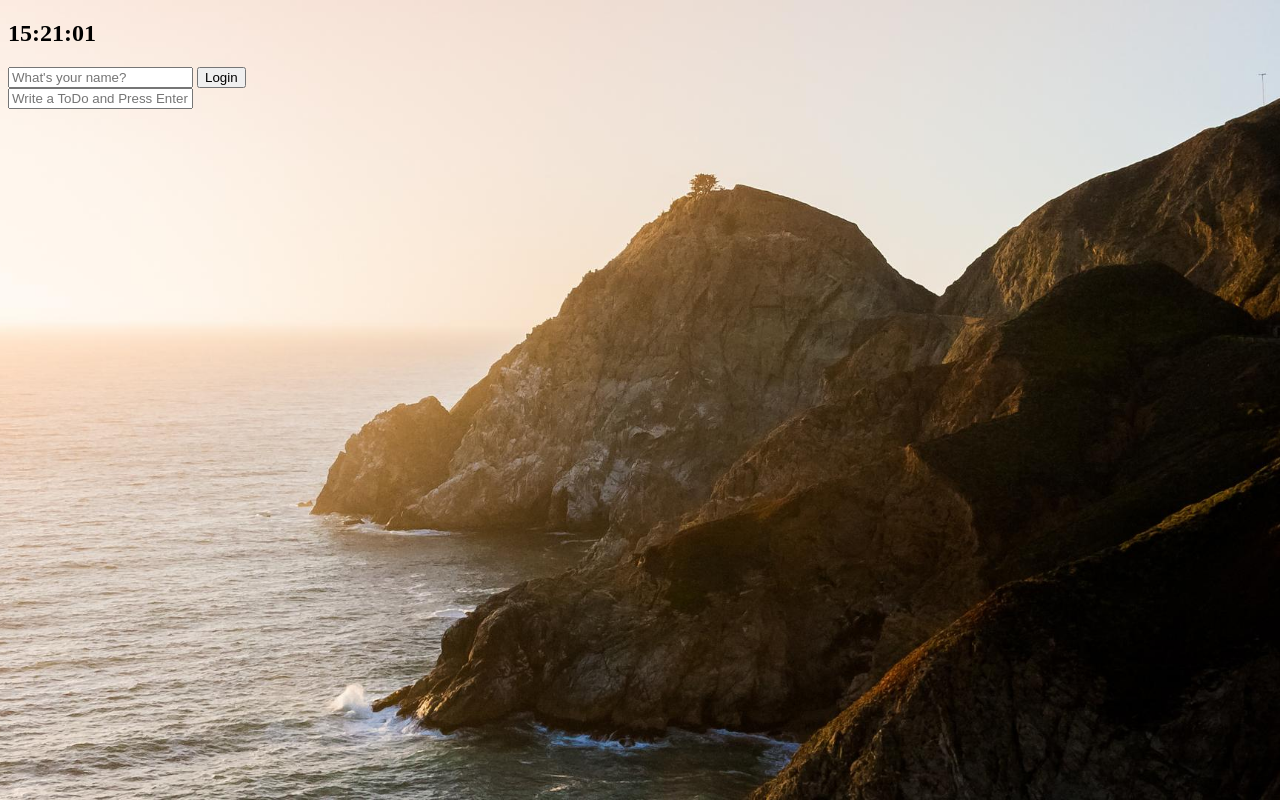
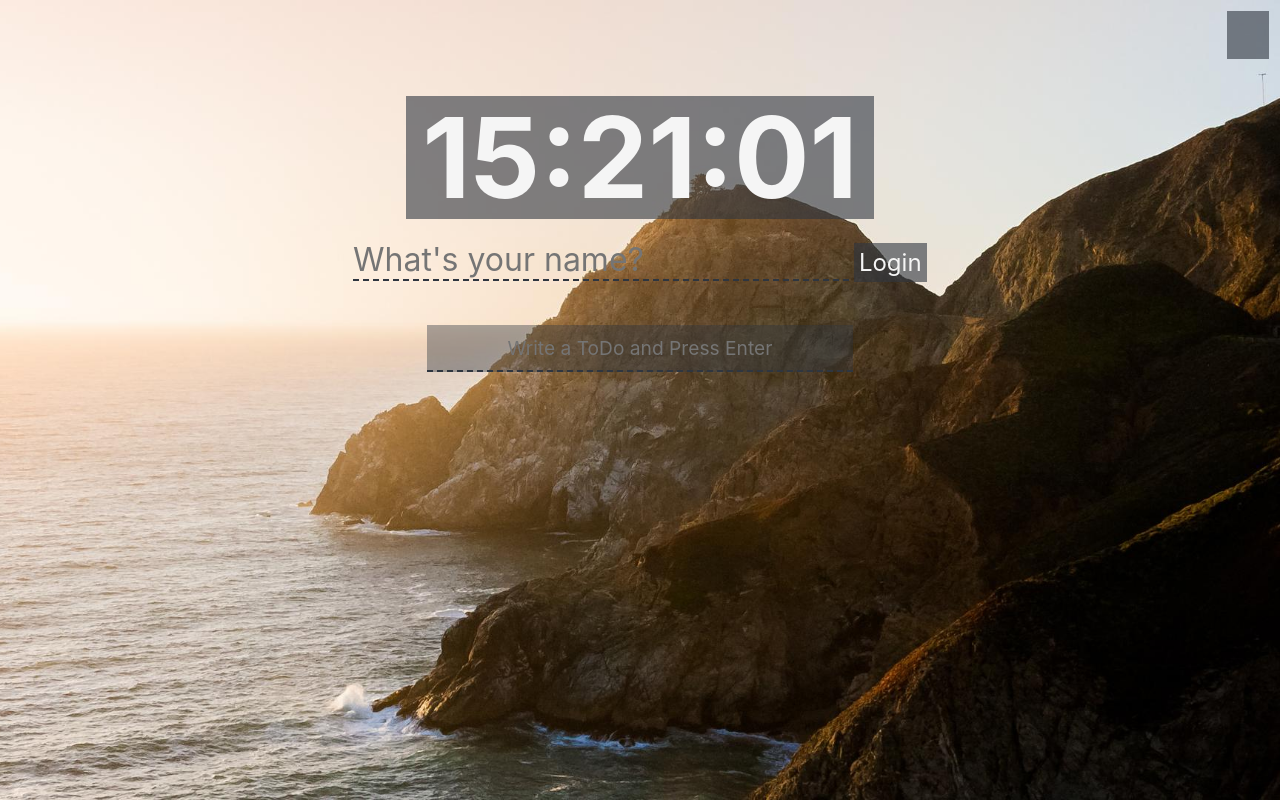
Before and after one commit to yoobato/momentum, a plain HTML site: page index.html in a window 1280 px wide. Drawn offline with Linux system fonts and the light colour scheme.

Commit message:
Add styles

```diff
--- a/css/style.css
+++ b/css/style.css
@@ -1,3 +1,106 @@
+* {
+  font-family: -apple-system, BlinkMacSystemFont, 'Segoe UI', Roboto, Oxygen, Ubuntu, Cantarell, 'Open Sans', 'Helvetica Neue', sans-serif;
+  margin: 0;
+  padding: 0;
+}
+
+.weather {
+  position: absolute;
+  top: 8pt;
+  right: 8pt;
+  text-align: right;
+  background-color: rgba(47, 54, 64, 0.6);
+  color: whitesmoke;
+  padding: 16pt;
+}
+
+#location {
+  margin-bottom: 4pt;
+}
+#weather {
+  font-weight: bold;
+  font-size: 1.2em;
+}
+
+.main {
+  display: flex;
+  flex-direction: column;
+  align-items: center;
+}
+
+#clock {
+  font-size: 7em;
+  background-color: rgba(47, 54, 64, 0.6);
+  line-height: 100%;
+  color: whitesmoke;
+  margin: 72pt 0 16pt 0;
+  padding: 4pt 12pt;
+}
+
+.loginContainer {
+  margin-bottom: 32pt;
+}
+#usernameInput {
+  border-top: 0;
+  border-left: 0;
+  border-right: 0;
+  border-bottom: 1.5pt dashed rgb(47, 54, 64);
+  color: whitesmoke;
+  background: transparent;
+  font-size: 2em;
+}
+.submitButton {
+  background-color: rgba(47, 54, 64, 0.6);
+  color: whitesmoke;
+  border: 0;
+  padding: 4pt;
+  font-size: 1.5em;
+}
+
+#greeting {
+  font-size: 3em;
+  background-color: rgba(47, 54, 64, 0.6);
+  color: whitesmoke;
+  padding: 4pt 12pt;
+}
+
+#toDoInput {
+  border-top: 0;
+  border-left: 0;
+  border-right: 0;
+  border-bottom: 1.5pt dashed rgb(47, 54, 64);
+  color: whitesmoke;
+  background: rgba(47, 54, 64, 0.4);
+  font-size: 1.2em;
+  width: 320pt;
+  text-align: center;
+  padding-top: 8pt;
+  padding-bottom: 8pt;
+  margin-bottom: 16pt;
+}
+
+#toDoList {
+  list-style: none;
+  padding: 8pt;
+  font-size: 1.1em;
+}
+#toDoList li {
+  color: whitesmoke;
+  background: rgba(47, 54, 64, 0.4);
+  padding-top: 4pt;
+  padding-bottom: 4pt;
+  margin-top: 2pt;
+  padding-left: 4pt;
+}
+
+#toDoList li button {
+  float: right;
+  background: transparent;
+  border: 0;
+  padding-left: 4pt;
+  padding-right: 4pt;
+}
+
 .hidden {
   display: none;
 }
--- a/index.html
+++ b/index.html
@@ -7,26 +7,32 @@
     <title>Momentum</title>
   </head>
   <body>
+    <!-- Weather -->
+    <div class="weather">
+      <div id="location"></div>
+      <div id="weather"></div>
+    </div>
+
+    <div class="main">
       <!-- Clock -->
-    <h2 id="clock">-:-:-</h2>
+      <h1 id="clock">-:-:-</h1>
 
+      <div class="loginContainer">
         <!-- Login (Greeting) -->
         <form id="loginForm" class="hidden">
           <input id="usernameInput" type="text" placeholder="What's your name?" maxlength="15" required />
-      <input type="submit" value="Login" />
+          <input class="submitButton" type="submit" value="Login" />
         </form>
         <h1 id="greeting" class="hidden"></h1>
+      </div>
 
+      <div>
         <!-- ToDo -->
         <form id="toDoForm">
           <input id="toDoInput" type="text" placeholder="Write a ToDo and Press Enter" required />
         </form>
         <ul id="toDoList"></ul>
-
-    <!-- Weather -->
-    <div>
-      <span id="location"></span>
-      <span id="weather"></span>
+      </div>
     </div>
 
     <script src="js/clock.js"></script>
--- a/js/clock.js
+++ b/js/clock.js
@@ -1,4 +1,4 @@
-const clock = document.querySelector("h2#clock");
+const clock = document.querySelector("#clock");
 
 const tickTock = () => {
   const now = new Date();
```
Lines whose indentation alone changed are shown as unchanged.
